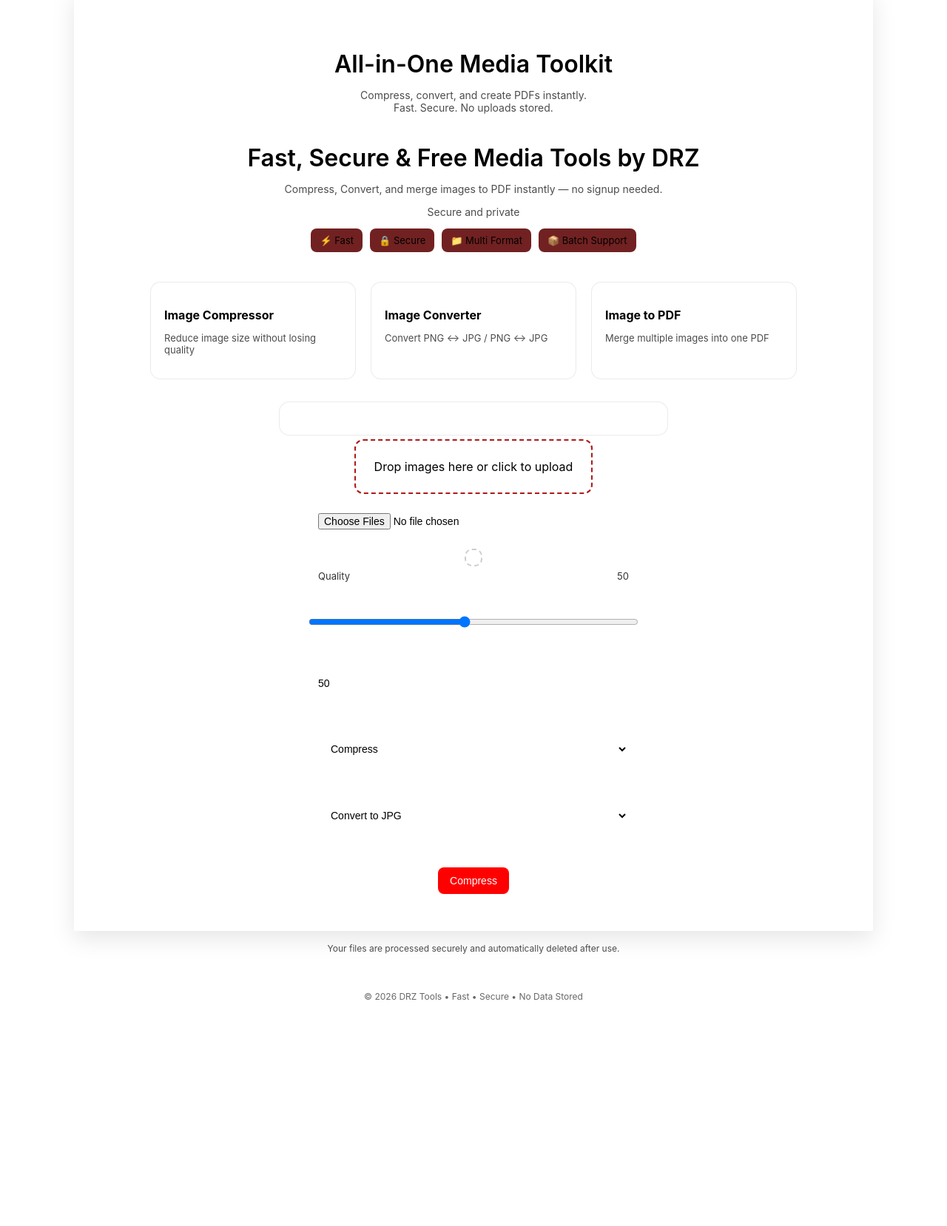
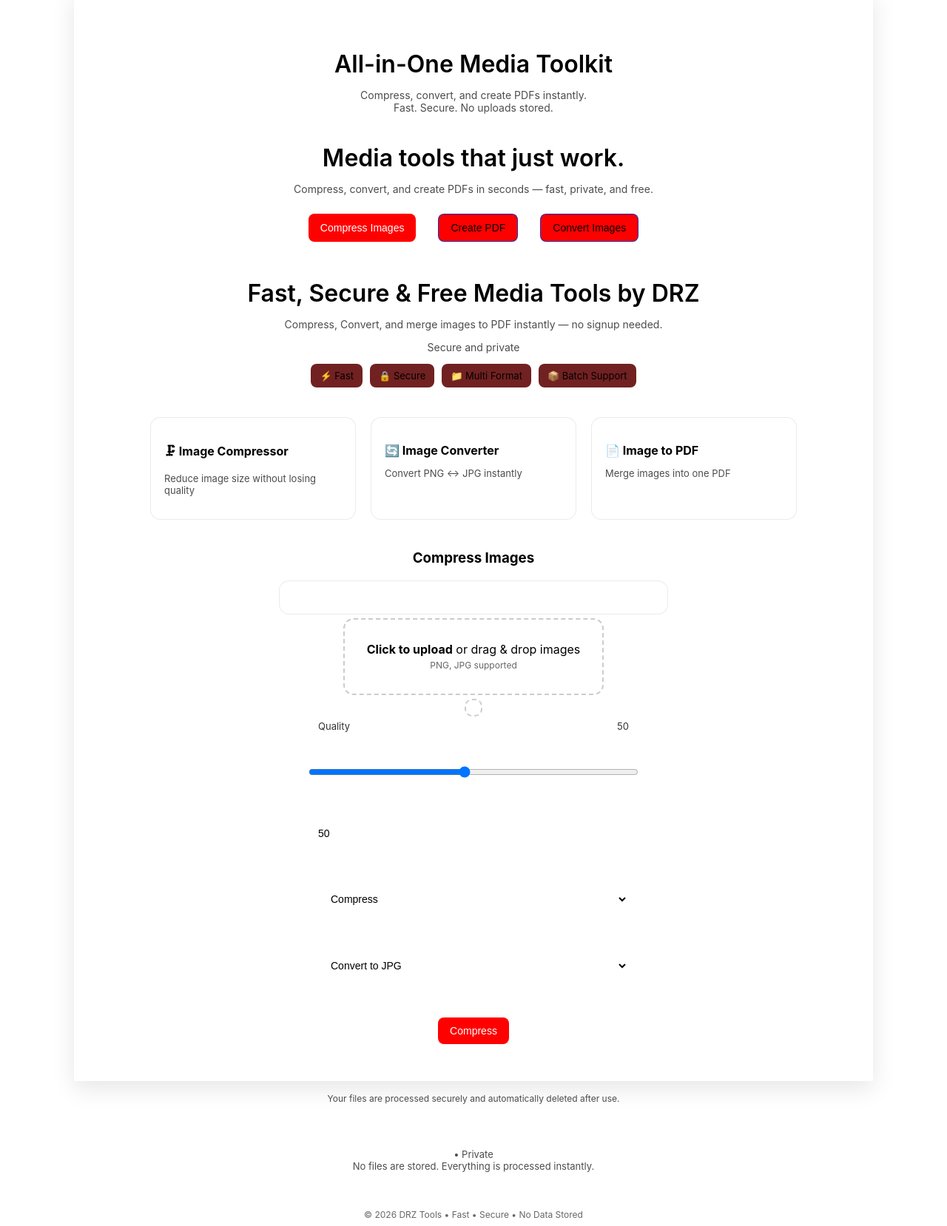
Before and after one commit to Dronzly/media-compressor, a FastAPI app: page / in a window 1280 px wide. Shown: the part 169-1827 px from the top of the page at 74% size. Before the commit the page ends 1521 px from the top, so only its background shows below. Run offline with FastAPI, Linux system fonts and the light colour scheme.

Commit message:
UI Upgrading

```diff
--- a/templates/index.html
+++ b/templates/index.html
@@ -23,7 +23,7 @@ body.light {
 }
 
 @media (prefers-color-scheme: dark) {
-    :root {
+    body:not(.light) {
         --bg: #121212;
         --text: #ffffff;
         --box: #1e1e1e;
@@ -118,7 +118,7 @@ button {
     font-size: 14px;
     font-weight: 500;
     background: #ff0000;
-    color: white;
+    color: rgb(255, 255, 255);
     transition: all 0.2s ease;
 }
 
@@ -132,16 +132,22 @@ button:hover {
 }
 
 #dropZone {
-    border: 2px dashed #ad1919;
-    padding: 25px;
-    border-radius: 12px;
+    border: 2px dashed rgba(0,0,0,0.2);
+    padding: 30px;
+    border-radius: 14px;
     cursor: pointer;
-    transition: 0.2s;
+    transition: all 0.2s ease;
+    background: var(--bg);
+}
+
+#dropZone:hover {
+    border-color: #ff3300;
+    background: rgba(0,123,255,0.04);
 }
 
 #dropZone.active {
-    background: rgba(47, 85, 125, 0.15);
-    border-color: #142f4c;
+    border-color: #ff0000;
+    background: rgba(0,123,255,0.08);
     transform: scale(1.02);
 }
 
@@ -467,6 +473,34 @@ body {
     font-size: 14px;
 }
 
+.cta-buttons {
+    margin-top: 15px;
+    display: flex;
+    gap: 10px;
+    justify-content: center;
+}
+
+.secondary {
+    color: var(--text);
+    border: 1px solid rgba(0, 55, 206, 0.885);
+}
+
+.secondary:hover {
+    background: var(--box);
+}
+
+.tools {
+    margin-top: 30px;
+    margin-bottom: 40px;
+}
+
+.tool-card,
+button,
+input,
+select {
+    transition: all 0.2s ease;
+}
+
 </style>
 </head>
 
@@ -492,6 +526,17 @@ body {
 </div>
 
 <div class="hero">
+    <h1>Media tools that just work.</h1>
+    <p>Compress, convert, and create PDFs in seconds — fast, private, and free.</p>
+
+    <div class="cta-buttons">
+        <button onclick="selectTool('compress')">Compress Images</button>
+        <button class="secondary" onclick="selectTool('pdf')">Create PDF</button>
+        <button class="secondary" onclick="selectTool('convert')">Convert Images</button>
+    </div>
+</div>
+
+<div class="hero">
     <h1>Fast, Secure & Free Media Tools by DRZ</h1>
     <p>Compress, Convert, and merge images to PDF instantly — no signup needed.</p>
     <p>Secure and private</p>
@@ -505,27 +550,31 @@ body {
 
 <div class="tools">
     <div class="tool-card" onclick="selectTool('compress')">
-        <h3>Image Compressor</h3>
+        <h3>🗜 Image Compressor</h3>
         <p>Reduce image size without losing quality</p>
     </div>
 
     <div class="tool-card" onclick="selectTool('convert')">
-        <h3>Image Converter</h3>
-        <p>Convert PNG ↔ JPG / PNG ↔ JPG</p>
+        <h3>🔄 Image Converter</h3>
+        <p>Convert PNG ↔ JPG instantly</p>
     </div>
 
     <div class="tool-card" onclick="selectTool('pdf')">
-        <h3>Image to PDF</h3>
-        <p>Merge multiple images into one PDF</p>
+        <h3>📄 Image to PDF</h3>
+        <p>Merge images into one PDF</p>
     </div>
 </div>
+
+<h3 id="activeToolTitle">Compress Images</h3>
 
 <form id="uploadForm">
 
     <div class="form-card"></div>
 
-<div id="dropZone">Drop images here or click to upload</div>
-<input type="file" id="fileInput" multiple required>
+<div id="dropZone">
+    <strong>Click to upload</strong> or drag & drop images<br>
+    <span style="font-size:12px; opacity:0.6;">PNG, JPG supported</span>
+</div>
 
 <div id="previewContainer"></div>
 
@@ -558,6 +607,7 @@ body {
 
 <div id="loader">⏳ Processing...</div>
 
+
 <div id="progressBarContainer">
     <div id="progressBar"></div>
 </div>
@@ -572,6 +622,10 @@ body {
     Your files are processed securely and automatically deleted after use.
 </p>
 
+<footer style="margin-top:60px; font-size:13px; opacity:0.7;">
+   • Private <br>
+    No files are stored. Everything is processed instantly.
+</footer>
 <div id="toast"></div>
 
 <script>
@@ -649,6 +703,14 @@ function selectTool(mode) {
     modeSelect.value = mode;
     modeSelect.dispatchEvent(new Event("change"));
 
+    const titles = {
+        compress: "Compress Images",
+        convert: "Convert Images",
+        pdf: "Create PDF"
+    };
+
+    document.getElementById("activeToolTitle").innerText = titles[mode];
+
     document.querySelectorAll(".tool-card").forEach(card => {
         card.classList.remove("active");
     });
@@ -656,7 +718,7 @@ function selectTool(mode) {
     event.currentTarget.classList.add("active");
 
     window.scrollTo({
-        top: document.getElementById("uploadForm").offsetTop - 50,
+        top: document.getElementById("uploadForm").offsetTop - 60,
         behavior: "smooth"
     });
 }
```
